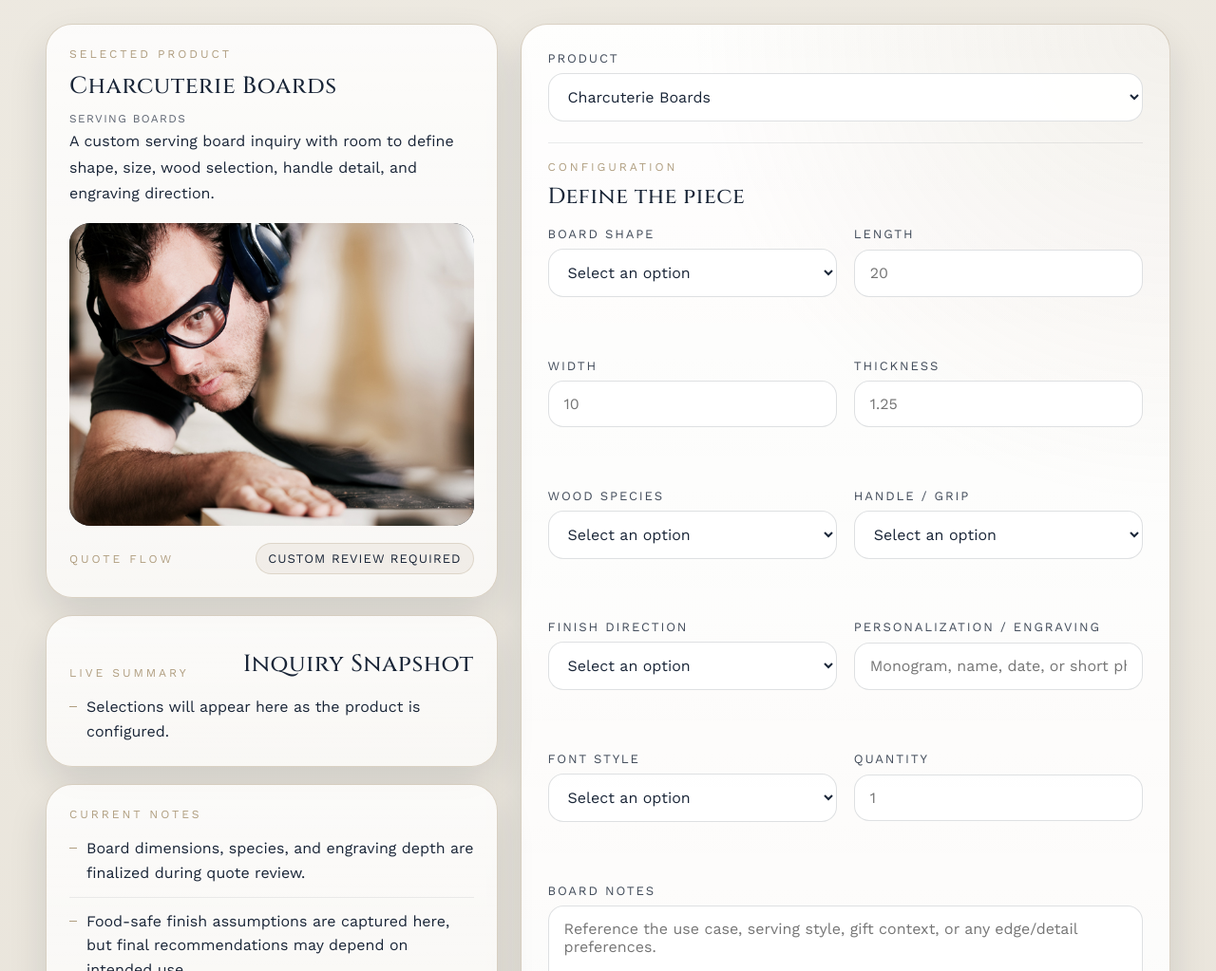
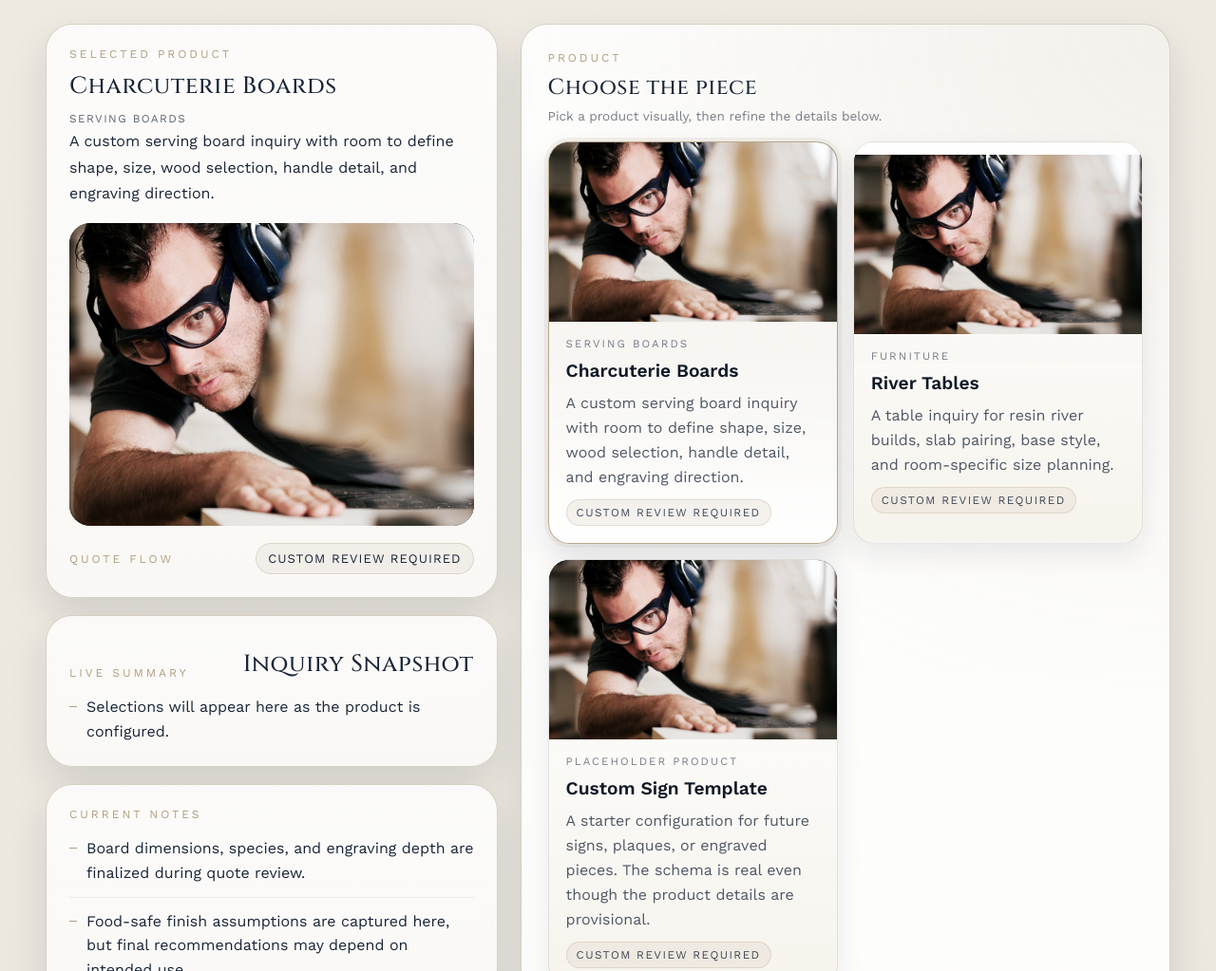
Before and after one commit to dande60/lignum-artifex-customizer, a plain HTML site: page index.html in a window 1280 px wide. Shown: the part 1836-2859 px from the top of the page at 95% size. Drawn offline with nearby package versions, Linux system fonts and the light colour scheme.

Commit message:
Add visual product selector

```diff
--- a/css/style.css
+++ b/css/style.css
@@ -540,6 +540,11 @@ h3 {
   border-top: 1px solid rgba(25, 37, 55, 0.09);
 }
 
+.form-section-first {
+  padding-top: 0;
+  border-top: 0;
+}
+
 .section-copy {
   margin-bottom: 16px;
 }
@@ -553,6 +558,107 @@ h3 {
   display: grid;
   grid-template-columns: repeat(2, minmax(0, 1fr));
   gap: 16px 18px;
+}
+
+.product-card-grid {
+  display: grid;
+  grid-template-columns: repeat(auto-fit, minmax(220px, 1fr));
+  gap: 16px;
+}
+
+.product-card {
+  appearance: none;
+  width: 100%;
+  padding: 0;
+  border: 1px solid rgba(25, 37, 55, 0.1);
+  border-radius: 22px;
+  background: linear-gradient(180deg, rgba(255, 255, 255, 0.98), rgba(246, 243, 236, 0.94));
+  box-shadow: 0 12px 28px rgba(16, 25, 39, 0.08);
+  overflow: hidden;
+  cursor: pointer;
+  text-align: left;
+  transition:
+    transform 180ms ease,
+    border-color 180ms ease,
+    box-shadow 180ms ease,
+    background 180ms ease;
+}
+
+.product-card:hover,
+.product-card:focus-visible {
+  transform: translateY(-3px);
+  border-color: rgba(176, 158, 128, 0.58);
+  box-shadow: 0 18px 34px rgba(16, 25, 39, 0.14);
+  outline: none;
+}
+
+.product-card.is-selected {
+  border-color: rgba(176, 158, 128, 0.88);
+  background:
+    linear-gradient(180deg, rgba(176, 158, 128, 0.14), rgba(255, 255, 255, 0.98)),
+    linear-gradient(180deg, rgba(255, 255, 255, 0.98), rgba(246, 243, 236, 0.94));
+  box-shadow: 0 0 0 4px rgba(176, 158, 128, 0.12), 0 18px 34px rgba(16, 25, 39, 0.12);
+}
+
+.product-card-media {
+  aspect-ratio: 16 / 10;
+  overflow: hidden;
+  background: var(--ink-deep);
+}
+
+.product-card-media img {
+  width: 100%;
+  height: 100%;
+  object-fit: cover;
+  transition: transform 280ms ease;
+}
+
+.product-card:hover .product-card-media img,
+.product-card:focus-visible .product-card-media img,
+.product-card.is-selected .product-card-media img {
+  transform: scale(1.05);
+}
+
+.product-card-body {
+  padding: 16px 18px 18px;
+  display: grid;
+  gap: 10px;
+}
+
+.product-card-kicker {
+  margin: 0;
+  font-size: 0.72rem;
+  text-transform: uppercase;
+  letter-spacing: 0.18em;
+  color: rgba(25, 37, 55, 0.58);
+}
+
+.product-card-title {
+  margin: 0;
+  font-size: 1.2rem;
+  color: var(--ink-deep);
+}
+
+.product-card-copy {
+  margin: 0;
+  line-height: 1.62;
+  color: rgba(25, 37, 55, 0.76);
+}
+
+.product-card-pill {
+  display: inline-flex;
+  align-items: center;
+  justify-content: center;
+  width: fit-content;
+  min-height: 28px;
+  padding: 6px 10px;
+  border-radius: 999px;
+  background: rgba(176, 158, 128, 0.12);
+  color: rgba(25, 37, 55, 0.82);
+  border: 1px solid rgba(176, 158, 128, 0.28);
+  font-size: 0.74rem;
+  text-transform: uppercase;
+  letter-spacing: 0.12em;
 }
 
 .field-group {
@@ -610,6 +716,18 @@ textarea {
 
 .field-group.is-hidden {
   display: none;
+}
+
+.visually-hidden {
+  position: absolute;
+  width: 1px;
+  height: 1px;
+  padding: 0;
+  margin: -1px;
+  overflow: hidden;
+  clip: rect(0, 0, 0, 0);
+  white-space: nowrap;
+  border: 0;
 }
 
 .field-group.is-invalid input,
@@ -778,4 +896,8 @@ textarea {
   .dynamic-fields {
     grid-template-columns: 1fr;
   }
+
+  .product-card-grid {
+    grid-template-columns: 1fr;
+  }
 }
--- a/index.html
+++ b/index.html
@@ -141,10 +141,18 @@
 
         <div class="form-stage">
           <form id="customizer-form" class="customizer-form" novalidate>
-            <div class="field-group field-group-top">
-              <label class="field-label" for="product-select">Product</label>
-              <select id="product-select" name="product_select" required></select>
-            </div>
+            <section class="form-section form-section-first">
+              <div class="section-copy">
+                <p class="section-kicker">Product</p>
+                <h3>Choose the piece</h3>
+                <p class="field-help">Pick a product visually, then refine the details below.</p>
+              </div>
+              <div id="product-card-grid" class="product-card-grid" role="list" aria-label="Product choices"></div>
+              <div class="field-group field-group-top visually-hidden">
+                <label class="field-label" for="product-select">Product</label>
+                <select id="product-select" name="product_select" required></select>
+              </div>
+            </section>
 
             <section class="form-section">
               <div class="section-copy">
--- a/js/app.js
+++ b/js/app.js
@@ -423,6 +423,7 @@ const state = {
 
 const form = document.getElementById("customizer-form");
 const productSelect = document.getElementById("product-select");
+const productCardGrid = document.getElementById("product-card-grid");
 const dynamicFields = document.getElementById("dynamic-fields");
 const summaryList = document.getElementById("summary-list");
 const rulesList = document.getElementById("product-rules");
@@ -486,12 +487,35 @@ function bindStaticEvents() {
 
 function populateProductSelector() {
   productSelect.innerHTML = "";
+  productCardGrid.innerHTML = "";
 
   state.products.forEach((product) => {
     const option = document.createElement("option");
     option.value = product.id;
     option.textContent = product.name;
     productSelect.append(option);
+
+    const card = document.createElement("button");
+    card.type = "button";
+    card.className = "product-card";
+    card.dataset.productId = product.id;
+    card.setAttribute("role", "listitem");
+    card.setAttribute("aria-pressed", "false");
+    card.innerHTML = `
+      <div class="product-card-media">
+        <img src="${product.image}" alt="${product.name}" />
+      </div>
+      <div class="product-card-body">
+        <p class="product-card-kicker">${product.category}</p>
+        <h4 class="product-card-title">${product.name}</h4>
+        <p class="product-card-copy">${product.description}</p>
+        <span class="product-card-pill">${product.quoteType}</span>
+      </div>
+    `;
+    card.addEventListener("click", () => {
+      selectProduct(product.id);
+    });
+    productCardGrid.append(card);
   });
 }
 
@@ -499,6 +523,7 @@ function selectProduct(productId) {
   const product = state.products.find((item) => item.id === productId) || state.products[0];
   state.currentProduct = product;
   productSelect.value = product.id;
+  syncSelectedProductCard(product.id);
 
   renderProductDetails(product);
   renderDynamicFields(product);
@@ -506,6 +531,15 @@ function selectProduct(productId) {
   updateSummary();
   clearValidationErrors();
   setStatus("");
+}
+
+function syncSelectedProductCard(productId) {
+  const cards = productCardGrid.querySelectorAll(".product-card");
+  cards.forEach((card) => {
+    const isSelected = card.dataset.productId === productId;
+    card.classList.toggle("is-selected", isSelected);
+    card.setAttribute("aria-pressed", String(isSelected));
+  });
 }
 
 function renderProductDetails(product) {
```
